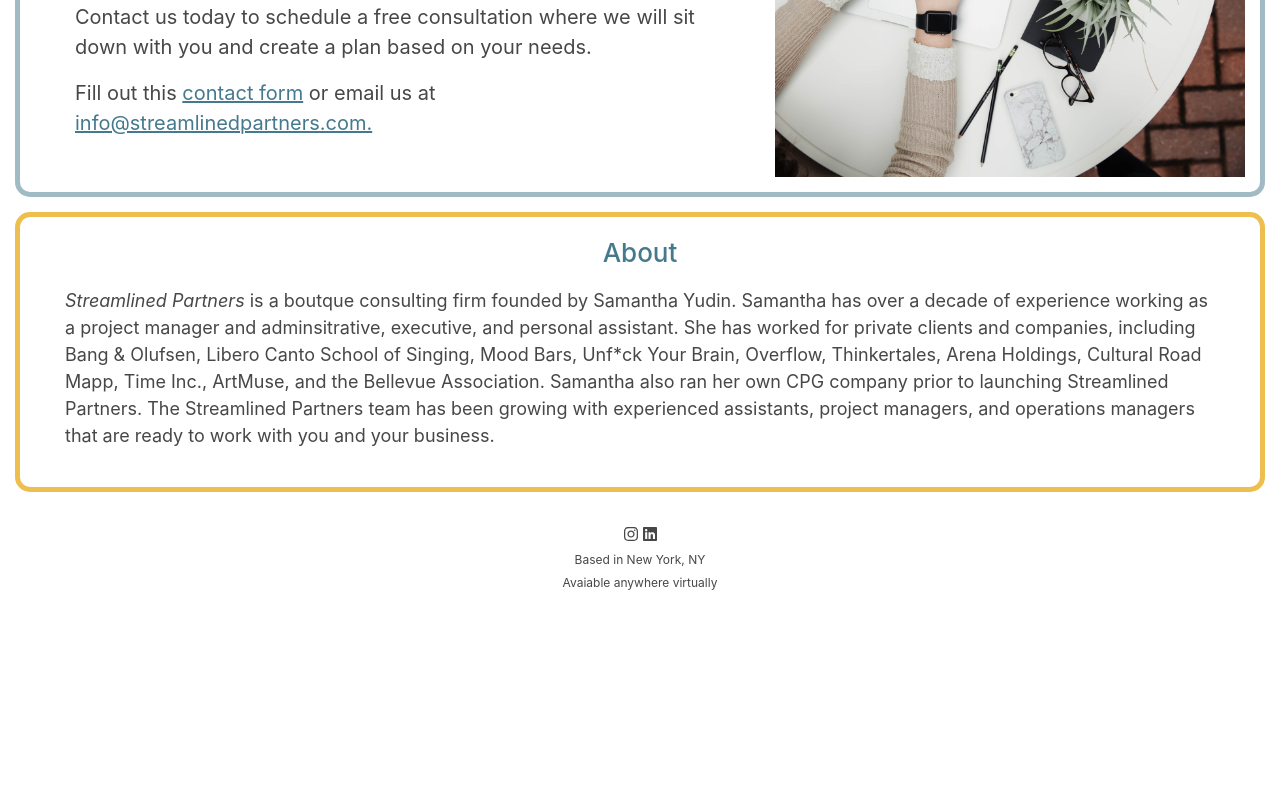
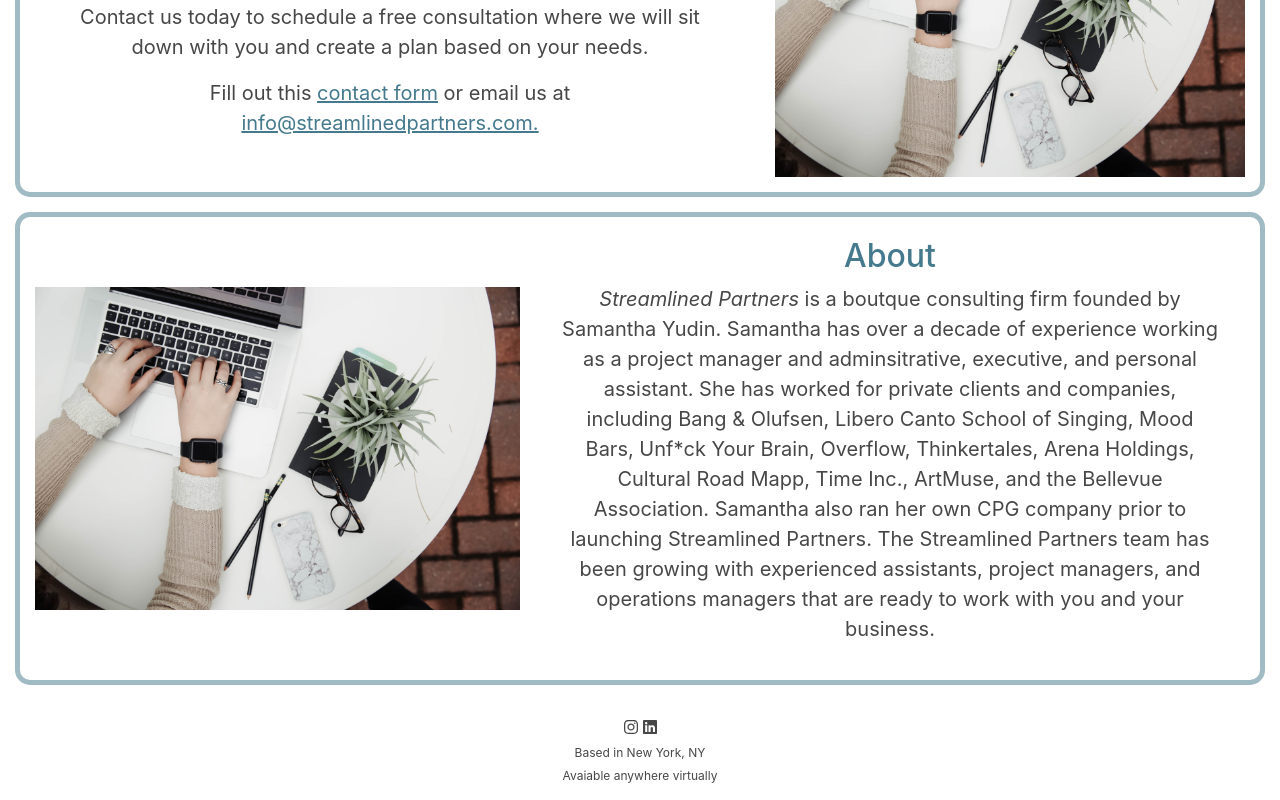
Before and after one commit to rhkearns/streamlined_1, a React (Create React App) app: page / in a window 1280 px wide. Shown: the part 2955-3755 px from the top of the page. Before the commit the page ends 3562 px from the top, so only its background shows below. Built offline with nearby package versions, Linux system fonts and the light colour scheme; the HTML template or start-up script is replaced by a standard one; a web font is replaced by a local one.

Commit message:
image in about

```diff
--- a/src/Components/About/About.jsx
+++ b/src/Components/About/About.jsx
@@ -1,9 +1,9 @@
 import React from 'react';
 import './About.scss';
-
+import hands from '../../images/hands.jpg';
 const About = () => {
 	return (
-		<>
+		<div id="outer-section">
 			<div className="about-section">
 				<h1 id="about-header">About</h1>
 				<div id="about-blurb">
@@ -23,7 +23,8 @@
 					</p>
 				</div>
 			</div>
-		</>
+			<img src={hands} alt="hands" id="hands-about" />
+		</div>
 	);
 };
 
--- a/src/Components/About/About.scss
+++ b/src/Components/About/About.scss
@@ -1,24 +1,51 @@
 @import '../../common/colors.scss';
 
 .about-section {
-	padding: 20px 15px;
+	padding: 15px 25px 15px 25px;
 	margin: 5px 15px;
-	border: 5px solid $yellow;
+}
+
+#outer-section {
+	display: flex;
+	flex-direction: column;
+	align-items: center;
+	border: 5px solid $blue-transparent;
 	border-radius: 15px;
+	margin: 0 15px;
 }
 
 #about-header {
 	color: $blue;
-	font-size: 26px;
+	font-size: 32px;
+	text-align: center;
 }
 
 #about-blurb {
 	color: $black;
-	font-size: 18px;
-	text-align: left;
-	margin: 18px 30px;
+	font-size: 20px;
+	text-align: center;
+	margin: 0 0 8px;
+}
+
+#hands-about {
+	padding: 15px 0 15px 15px;
+	width: 330px;
 }
 
 .ital {
 	font-style: italic;
 }
+
+@media only screen and (min-width: 1140px) {
+	.about-section {
+		flex-direction: row;
+	}
+
+	#outer-section {
+		flex-direction: row-reverse;
+	}
+
+	#hands-about {
+		width: 500px;
+	}
+}
--- a/src/Components/Contact/Contact.scss
+++ b/src/Components/Contact/Contact.scss
@@ -17,7 +17,7 @@
 
 #contact-header {
 	color: $blue;
-	text-align: left;
+	text-align: center;
 	margin: 0 0 8px;
 	font-size: 32px;
 }
@@ -25,12 +25,12 @@
 #contact-blurb {
 	color: $black;
 	font-size: 20px;
-	text-align: left;
+	text-align: center;
 }
 
 #hands {
 	width: 330px;
-	padding: 15px;
+	padding: 0 15px 15px;
 	// object-fit: scale-down;
 }
 
@@ -54,7 +54,7 @@
 
 	#contact-blurb {
 		margin: 0 15px 0;
-		text-align: left;
+		text-align: center;
 	}
 
 	#hands {
--- a/src/Components/ContentBody/ContentBody.scss
+++ b/src/Components/ContentBody/ContentBody.scss
@@ -52,6 +52,7 @@
 	border: 5px solid $yellow;
 	border-radius: 15px;
 	padding: 15px 25px 0 25px;
+	color: $black;
 
 	h5 {
 		color: $blue;
```
